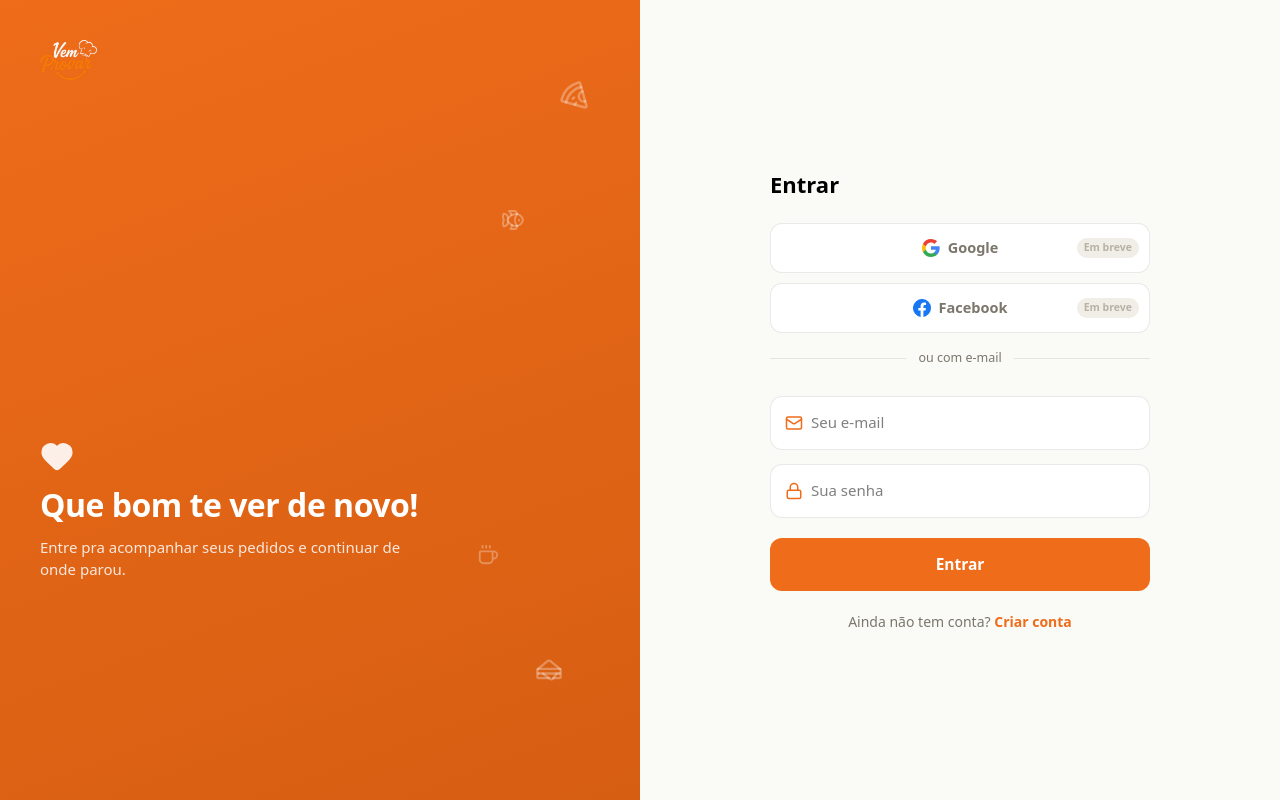
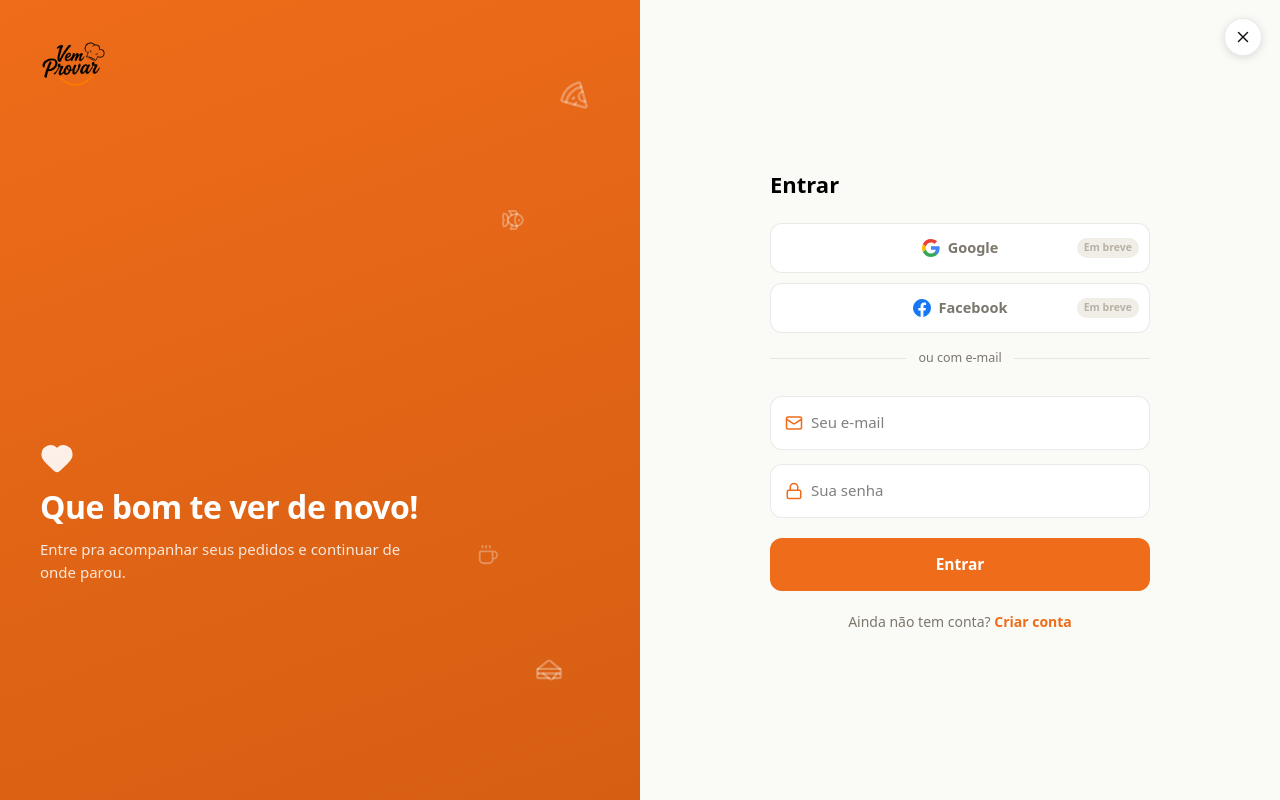
Before and after one commit to Viegas09/vem-provar, a React (Vite) app: page /entrar in a window 1280 px wide. Built offline with nearby package versions, Linux system fonts and the light colour scheme; no server answers.

Commit message:
Add files via upload

```diff
--- a/src/components/AuthLayout.jsx
+++ b/src/components/AuthLayout.jsx
@@ -1,7 +1,7 @@
 import { Link } from "react-router-dom";
-import { Pizza, Sandwich, Coffee, Fish, Heart } from "lucide-react";
+import { Pizza, Sandwich, Coffee, Fish, Heart, X } from "lucide-react";
 import { C, FONT } from "../theme";
-import WORDMARK_LIGHT from "../assets/wordmark-light.png";
+import WORDMARK_ONORANGE from "../assets/wordmark-onorange.png";
 
 const FLOAT_ICONS = [
   { Icon: Pizza, top: "10%", right: "8%", size: 30 },
@@ -12,12 +12,18 @@ const FLOAT_ICONS = [
 
 export default function AuthLayout({ title, subtitle, children }) {
   return (
-    <div style={{ fontFamily: FONT, minHeight: "100vh", display: "grid", gridTemplateColumns: "1fr" }} className="vp-auth-grid">
+    <div style={{ fontFamily: FONT, minHeight: "100vh", display: "grid", gridTemplateColumns: "1fr", position: "relative" }} className="vp-auth-grid">
+      <Link to="/" aria-label="Fechar" title="Voltar para a home"
+        style={{ position: "fixed", top: 18, right: 18, zIndex: 40, width: 38, height: 38, borderRadius: 999,
+                 background: "#fff", border: `1px solid ${C.line}`, display: "grid", placeItems: "center",
+                 boxShadow: "0 2px 8px rgba(0,0,0,.12)" }}>
+        <X size={18} color={C.black} />
+      </Link>
       <div style={{ background: `linear-gradient(160deg, ${C.orange}, ${C.orangeDark})`, position: "relative",
                    overflow: "hidden", padding: "40px 40px", display: "flex", flexDirection: "column",
                    justifyContent: "space-between", minHeight: 260 }}>
         <Link to="/">
-          <img src={WORDMARK_LIGHT} alt="Vem Provar" style={{ height: 40, width: "auto" }} draggable={false} />
+          <img src={WORDMARK_ONORANGE} alt="Vem Provar" style={{ height: 48, width: "auto" }} draggable={false} />
         </Link>
 
         <div className="vp-auth-icons">
```
Also changed, not shown: src/assets/wordmark-onorange.png.
